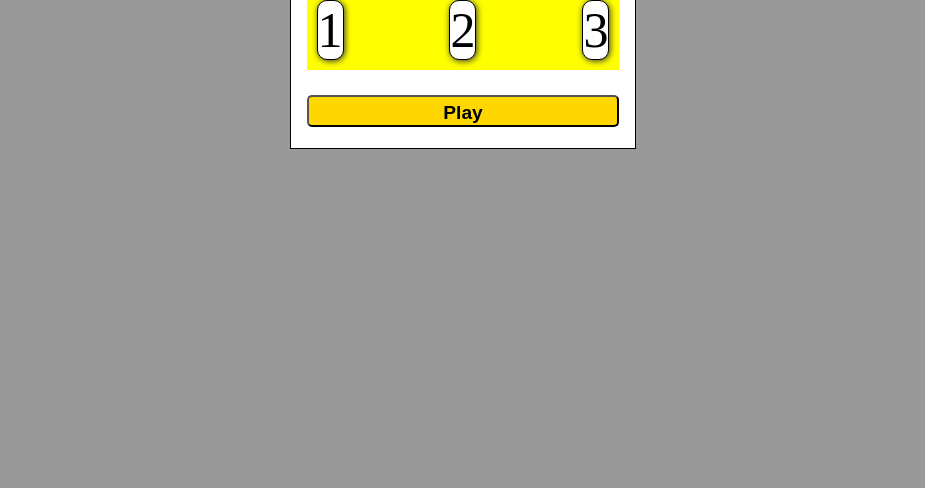
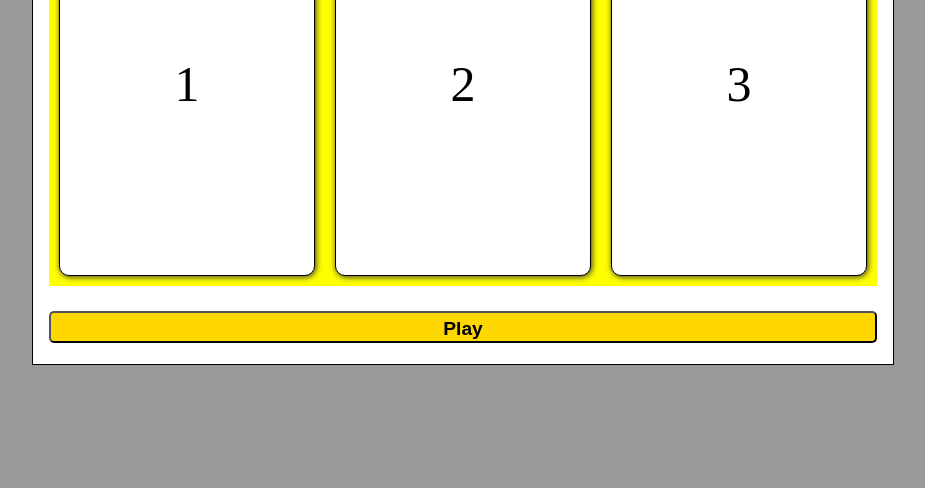
Before and after one commit to baliramgadle/CardGuessGame, a plain HTML site: page index.html in a window 1280 px wide. Shown: the part 312-800 px from the top of the page, without its empty margins (177-1102 px from the left). Drawn offline with Linux system fonts and the light colour scheme.

Commit message:
Update style.css

```diff
--- a/style.css
+++ b/style.css
@@ -62,7 +62,7 @@ h1 {
 /* card */
 .card {
     border: 1px solid black;
-    width: clamp(100px, 20vw, 150ve);
+    width: clamp(100px, 20vw, 150vw);
     aspect-ratio: 1/1.5;
     margin: 10px;
     display: grid;
```
